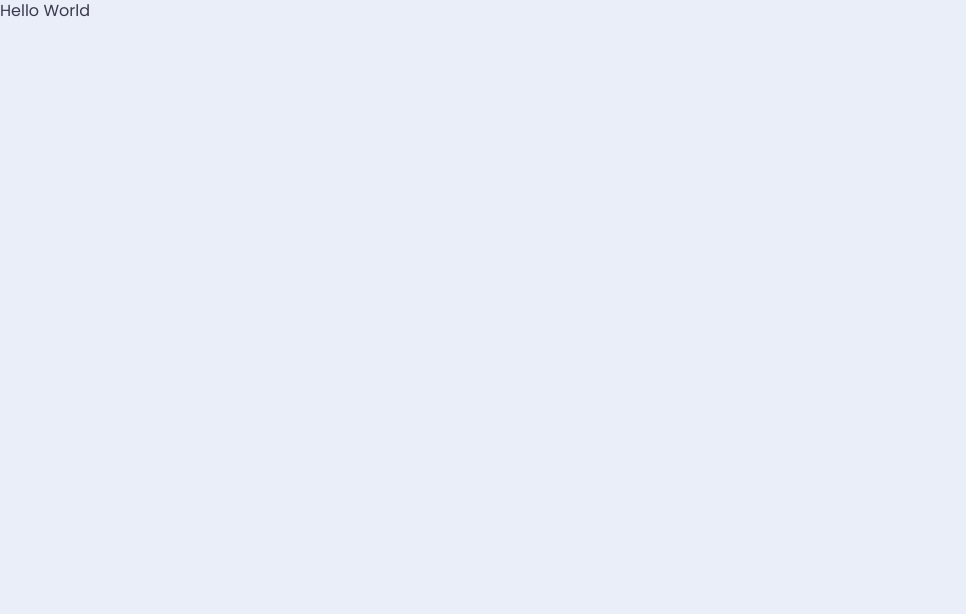
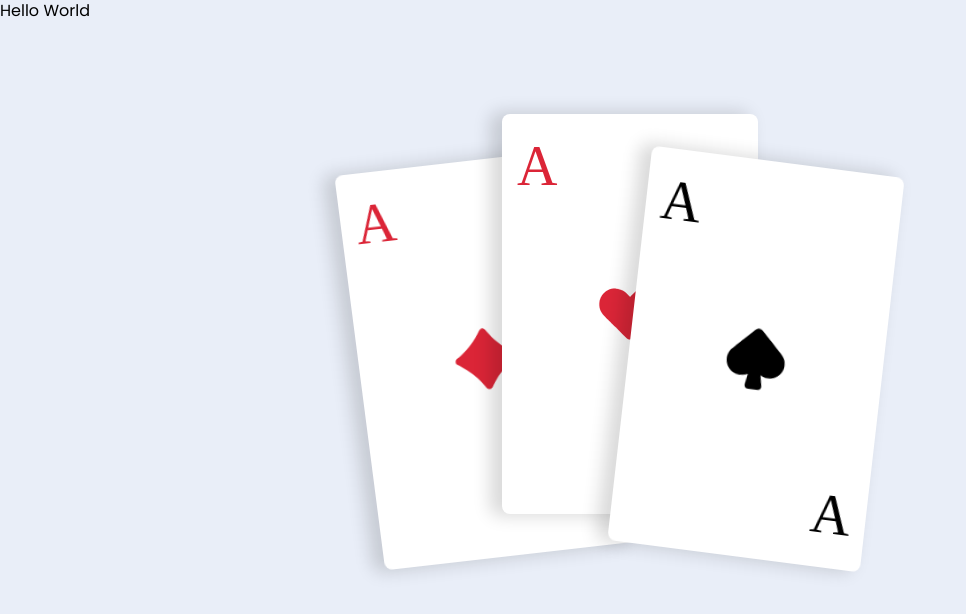
Before and after one commit to reisvitt/cards-deck, a React (Create React App) app: page / in a window 1280 px wide. Shown: the top 614 px of the page, without its empty margins (0-966 px from the left). Built offline with nearby package versions, Linux system fonts and the light colour scheme; a web font is replaced by a local one.

Commit message:
feat: layout and background of the page

```diff
--- /dev/null
+++ b/src/presentation/assets/svgs/copas.tsx
@@ -0,0 +1,52 @@
+import React from 'react'
+
+type IconCard = {
+  color?: string,
+  size?: string
+}
+
+function Copas({ color = '#db2537', size = '50px' }: IconCard): JSX.Element {
+  return (
+    <svg
+      xmlns="http://www.w3.org/2000/svg"
+      width={size}
+      height={size}
+      viewBox="0 0 512 512"
+    >
+      <path
+        id="Selection"
+        fill={color}
+        stroke={color}
+        strokeWidth="1"
+        d="M 257.00,120.00
+           C 245.14,108.14 225.45,87.31 213.00,77.90
+             193.89,63.45 166.10,53.04 142.00,53.00
+             118.15,52.96 100.73,55.40 79.00,66.27
+             68.34,71.60 54.43,81.58 46.17,90.09
+             27.24,109.59 11.33,141.39 11.00,169.00
+             10.85,182.54 10.47,192.59 13.42,206.00
+             22.96,249.25 49.17,270.17 79.00,300.00
+             79.00,300.00 138.00,358.99 138.00,358.99
+             138.00,358.99 152.00,372.00 152.00,372.00
+             152.00,372.00 215.00,435.00 215.00,435.00
+             226.95,446.95 235.64,458.78 254.00,459.00
+             272.03,459.21 277.60,454.40 290.00,442.00
+             290.00,442.00 306.00,426.00 306.00,426.00
+             306.00,426.00 400.00,332.00 400.00,332.00
+             400.00,332.00 412.00,320.96 412.00,320.96
+             412.00,320.96 448.00,285.00 448.00,285.00
+             458.26,274.74 468.83,264.68 477.52,253.00
+             489.97,236.28 500.75,209.03 501.00,188.00
+             501.26,165.29 500.93,151.57 491.99,130.00
+             485.98,115.51 478.07,103.37 467.17,92.09
+             456.79,81.35 447.23,73.86 434.00,66.89
+             395.82,46.76 348.05,49.10 311.00,70.43
+             296.01,79.06 287.96,88.04 276.00,100.00
+             270.45,105.55 261.30,113.99 257.00,120.00 Z"
+      />
+    </svg>
+
+  )
+}
+
+export default Copas
--- /dev/null
+++ b/src/presentation/assets/svgs/espadas.tsx
@@ -0,0 +1,55 @@
+import React from 'react'
+
+type IconCard = {
+  color?: string,
+  size?: string
+}
+
+function Espadas({ color = '#000', size = '50px' }: IconCard): JSX.Element {
+  return (
+    <svg
+      xmlns="http://www.w3.org/2000/svg"
+      width={size}
+      height={size}
+      viewBox="0 0 512 512"
+    >
+      <path
+        id="Selection"
+        fill={color}
+        stroke={color}
+        strokeWidth="1"
+        d="M 205.00,381.00
+           C 205.00,381.00 193.58,443.00 193.58,443.00
+             191.78,452.96 188.59,465.14 189.04,475.00
+             189.77,491.21 202.49,500.98 218.00,501.00
+             218.00,501.00 294.00,501.00 294.00,501.00
+             309.51,500.98 322.23,491.21 322.96,475.00
+             323.42,464.74 320.26,453.20 318.42,443.00
+             318.42,443.00 307.00,381.00 307.00,381.00
+             326.28,390.27 343.00,397.74 365.00,398.00
+             385.91,398.24 405.03,394.99 424.00,385.74
+             455.74,370.27 478.53,341.16 486.87,307.00
+             488.34,300.98 489.92,292.14 490.00,286.00
+             490.26,263.80 488.32,245.27 478.19,225.00
+             465.49,199.59 439.23,177.23 419.00,157.00
+             419.00,157.00 334.00,72.00 334.00,72.00
+             334.00,72.00 293.00,31.00 293.00,31.00
+             282.83,20.83 274.50,11.19 259.00,11.00
+             254.90,10.95 249.94,10.75 246.00,11.76
+             232.50,15.22 223.45,26.55 214.00,36.00
+             214.00,36.00 184.00,66.00 184.00,66.00
+             184.00,66.00 83.00,167.00 83.00,167.00
+             83.00,167.00 46.24,205.00 46.24,205.00
+             32.61,222.82 22.27,249.40 22.00,272.00
+             21.71,297.29 25.12,316.69 37.87,339.00
+             53.12,365.66 78.57,385.25 108.00,393.71
+             115.52,395.87 125.19,397.90 133.00,398.00
+             150.33,398.20 162.08,398.33 179.00,392.97
+             188.17,390.07 196.70,385.78 205.00,381.00 Z"
+      />
+    </svg>
+
+  )
+}
+
+export default Espadas
--- /dev/null
+++ b/src/presentation/assets/svgs/index.tsx
@@ -0,0 +1,4 @@
+export { default as Paus } from './paus'
+export { default as Ouros } from './ouros'
+export { default as Copas } from './copas'
+export { default as Espadas } from './espadas'
--- /dev/null
+++ b/src/presentation/assets/svgs/ouros.tsx
@@ -0,0 +1,52 @@
+import React from 'react'
+
+type IconCard = {
+  color?: string,
+  size?: string
+}
+
+function Ouros({ color = '#db2537', size = '50px' }: IconCard): JSX.Element {
+  return (
+
+    <svg
+      xmlns="http://www.w3.org/2000/svg"
+      width={size}
+      height={size}
+      viewBox="0 0 512 512"
+    >
+      <path
+        id="Selection"
+        fill={color}
+        stroke={color}
+        strokeWidth="1"
+        d="M 248.00,11.66
+           C 234.64,15.51 230.84,25.14 223.95,36.00
+             223.95,36.00 194.35,78.00 194.35,78.00
+             158.35,124.70 116.48,166.12 69.00,201.12
+             69.00,201.12 36.00,223.95 36.00,223.95
+             23.47,231.90 11.21,236.97 11.00,254.00
+             10.95,258.53 10.75,262.71 12.48,267.00
+             13.86,270.41 16.49,274.17 19.17,276.68
+             19.17,276.68 51.00,297.67 51.00,297.67
+             80.05,317.25 106.72,339.78 132.00,363.96
+             132.00,363.96 139.91,371.09 139.91,371.09
+             139.91,371.09 153.00,385.00 153.00,385.00
+             175.86,407.89 201.63,441.89 219.67,469.00
+             229.16,483.26 235.00,500.76 255.00,501.00
+             275.54,501.24 278.89,490.22 288.69,475.00
+             288.69,475.00 310.00,444.00 310.00,444.00
+             344.92,395.04 394.61,346.36 443.00,310.73
+             443.00,310.73 477.00,287.42 477.00,287.42
+             489.37,279.68 500.80,274.72 501.00,258.00
+             501.22,239.18 493.69,235.27 479.00,226.05
+             479.00,226.05 460.00,213.66 460.00,213.66
+             421.68,187.59 388.00,157.41 356.04,124.00
+             333.58,100.52 310.92,71.16 293.00,44.00
+             285.77,33.03 278.29,15.62 265.00,11.66
+             260.71,10.55 252.44,10.80 248.00,11.66 Z"
+      />
+    </svg>
+  )
+}
+
+export default Ouros
--- /dev/null
+++ b/src/presentation/assets/svgs/paus.tsx
@@ -0,0 +1,50 @@
+import React from 'react'
+
+type IconCard = {
+  color?: string,
+  size?: string
+}
+
+function Paus({ color = '#000', size = '50px' }: IconCard): JSX.Element {
+  return (
+    <svg
+      xmlns="http://www.w3.org/2000/svg"
+      width={size}
+      height={size}
+      viewBox="0 0 256 256"
+    >
+      <path
+        id="Selection #5"
+        fill={color}
+        stroke={color}
+        strokeWidth="1"
+        d="M 67.00,84.00
+           C 55.77,85.52 46.36,88.43 37.00,95.04
+             -1.29,122.09 5.32,182.04 49.00,200.57
+             55.39,203.28 62.05,204.91 69.00,205.00
+             78.75,205.11 85.80,204.91 95.00,201.00
+             95.00,201.00 90.58,225.00 90.58,225.00
+             89.24,232.41 87.64,238.24 92.94,244.82
+             96.99,249.84 101.89,250.92 108.00,251.00
+             108.00,251.00 146.00,251.00 146.00,251.00
+             153.69,250.99 159.97,250.25 164.36,242.96
+             168.15,236.68 166.62,231.61 165.42,225.00
+             165.42,225.00 161.00,201.00 161.00,201.00
+             166.96,203.53 173.52,204.92 180.00,205.00
+             194.83,205.17 206.66,203.08 219.00,194.07
+             246.68,173.88 252.86,132.63 230.68,106.00
+             225.20,99.42 218.66,94.10 211.00,90.27
+             202.33,85.94 192.64,84.03 183.00,84.00
+             184.38,78.81 185.44,72.37 185.82,67.00
+             186.13,62.56 184.31,52.48 183.12,48.00
+             181.34,41.36 177.91,34.48 173.76,29.00
+             145.29,-8.64 84.90,-0.75 68.23,44.00
+             66.19,49.48 63.78,61.28 64.18,67.00
+             64.56,72.37 65.62,78.81 67.00,84.00 Z"
+      />
+    </svg>
+
+  )
+}
+
+export default Paus
--- /dev/null
+++ b/src/presentation/components/card-background/index.tsx
@@ -0,0 +1,20 @@
+import React from 'react'
+import * as S from './styles'
+
+type Card = {
+  valor: string,
+  icon: JSX.Element,
+  color: string
+}
+
+function CardBackground({ icon, valor, color }: Card): JSX.Element {
+  return (
+    <S.Container>
+      <S.NumberTop color={color}>{valor}</S.NumberTop>
+      {icon}
+      <S.NumberBottom color={color}>{valor}</S.NumberBottom>
+    </S.Container>
+  )
+}
+
+export default CardBackground
--- /dev/null
+++ b/src/presentation/components/card-background/styles.ts
@@ -0,0 +1,51 @@
+import styled from 'styled-components'
+import { theme } from '../../styles/theme'
+
+export const Container = styled.div`
+  position: relative;
+  width: 45vw;
+  aspect-ratio: 57/89;
+  background-color: #FFF;
+  border-radius: 8px;
+
+  display: flex;
+  align-items: center;
+  justify-content: center;
+
+  -webkit-box-shadow: -10px 0px 17px 2px rgba(0,0,0,0.15);
+
+  svg {
+    height: 7vh;
+    width: 7vh;
+  }
+
+  @media (min-width: ${theme.breakpoints[2]}) {
+    width: 20vw;
+
+    svg {
+      height: 5vw;
+      width: 5vw;
+    }
+  }
+
+`
+
+export const NumberTop = styled.div`
+  position: absolute;
+  left: 15px;
+  top: 15px;
+  color: ${(props) => props.color};
+  font-size: 2em;
+  font-family: initial;
+
+  @media (min-width: ${theme.breakpoints[2]}) {
+    font-size: 3.5em;
+  }
+`
+
+export const NumberBottom = styled(NumberTop)`
+  top: unset;
+  left: unset;
+  right: 15px;
+  bottom: 15px;
+`
--- a/src/presentation/components/layout/no-auth/index.tsx
+++ b/src/presentation/components/layout/no-auth/index.tsx
@@ -1,13 +1,38 @@
 import React from 'react'
-import { ContainerStyled, RowStyled } from './styles'
+import { Ouros, Copas, Espadas } from '../../../assets/svgs'
+import { theme } from '../../../styles/theme'
+import CardBackground from '../../card-background'
+import * as S from './styles'
 
 function LoginLayout({ children }: any): JSX.Element {
   return (
-    <ContainerStyled fluid>
-      <RowStyled className="h-100">
+    <S.ContainerStyled fluid>
+      <S.ContainerCards>
+
+        <CardBackground
+          valor="A"
+          color={theme.colors.red}
+          icon={<Ouros />}
+        />
+
+        <CardBackground
+          valor="A"
+          color={theme.colors.red}
+          icon={<Copas />}
+        />
+
+        <CardBackground
+          valor="A"
+          color={theme.colors.black}
+          icon={<Espadas />}
+        />
+
+      </S.ContainerCards>
+
+      <S.RowStyled className="h-100">
         {children}
-      </RowStyled>
-    </ContainerStyled>
+      </S.RowStyled>
+    </S.ContainerStyled>
   )
 }
 
--- a/src/presentation/components/layout/no-auth/styles.ts
+++ b/src/presentation/components/layout/no-auth/styles.ts
@@ -6,6 +6,46 @@ export const ContainerStyled = styled(Container)`
   height: 100vh;
   background-color: ${theme.colors.mainBg};
 `
+
+export const ContainerCards = styled.div`
+  position: fixed;
+  top: 0;
+  left: 0;
+  z-index: 0;
+  display: flex;
+  height: 100vh;
+  width: 100vw;
+  justify-content: center;
+  align-items: center;
+  transform: translateY(-7vh);
+
+  >:nth-child(1) {
+    transform: translateX(30px) rotate3d(1,1,1, -12deg) translateY(15px);
+  }
+  >:nth-child(2) {
+    transform: translateX(0) translateY(-15px);
+  }
+  >:nth-child(3) {
+    transform: translateX(-30px) translateY(15px) rotate3d(1,1,1, 12deg);
+  }
+
+
+  @media (min-width: ${theme.breakpoints[2]}) {
+    >:nth-child(1) {
+      transform: translateX(100px) rotate3d(1,1,1, -12deg) translateY(15px);
+    }
+
+    >:nth-child(2) {
+      transform: translateX(-10px) translateY(-30px);
+    }
+
+    >:nth-child(3) {
+      transform: translateX(-140px) translateY(15px) rotate3d(1,1,1, 12deg);
+    }
+  }
+`
 export const RowStyled = styled(Row)`
   height: 100vh;
+  position: relative;
+  z-index: 2;
 `
--- a/src/presentation/styles/theme.ts
+++ b/src/presentation/styles/theme.ts
@@ -52,8 +52,8 @@ export const theme = {
       800: '#424242',
       900: '#212121',
     },
-    black: '#3A3A4D',
-    red: '#ff0000',
+    black: '#000',
+    red: '#db2537',
     redError: '#FF3333',
     green: '#00C247',
     darkGreen: '#14663e',
```
